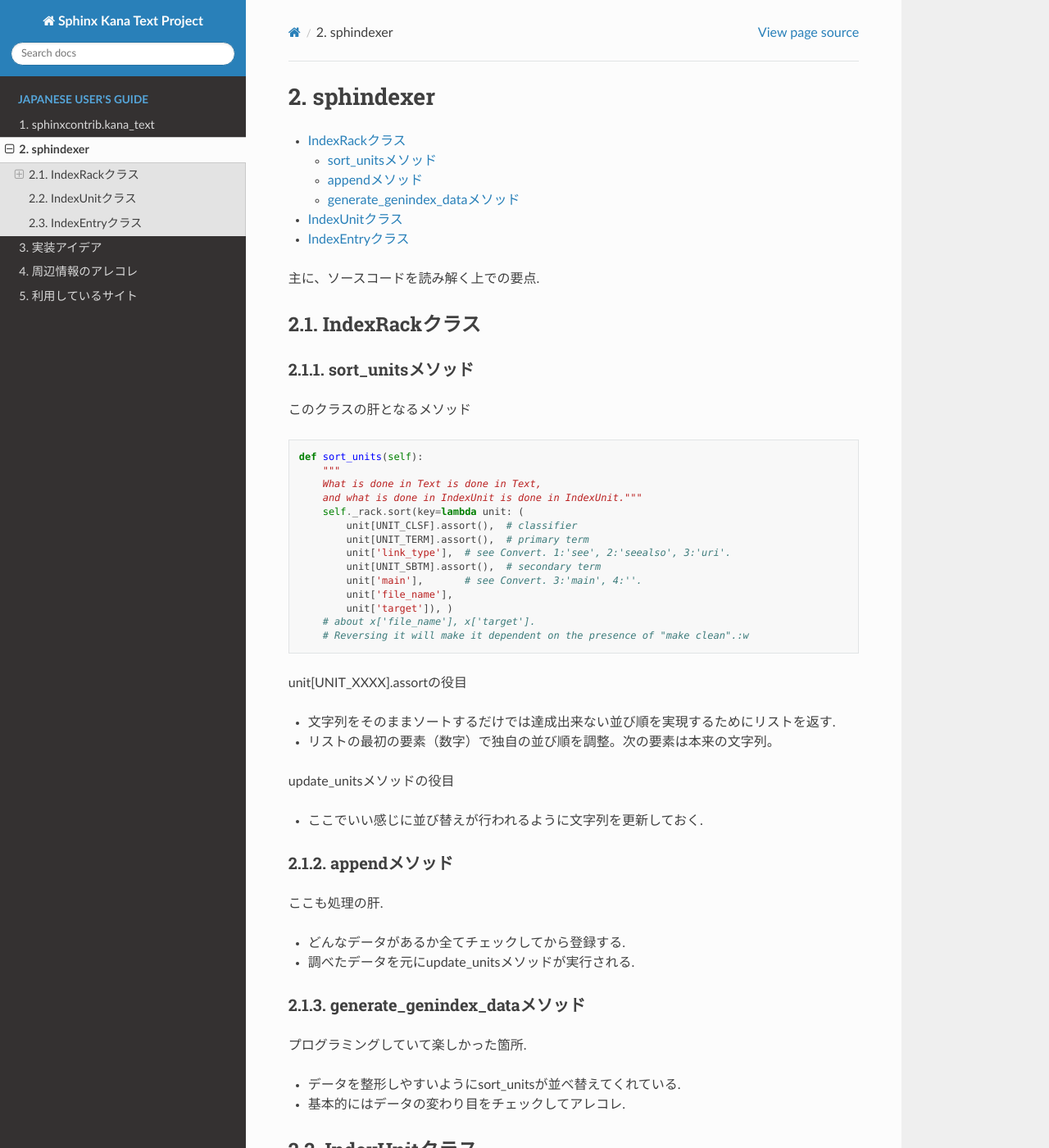
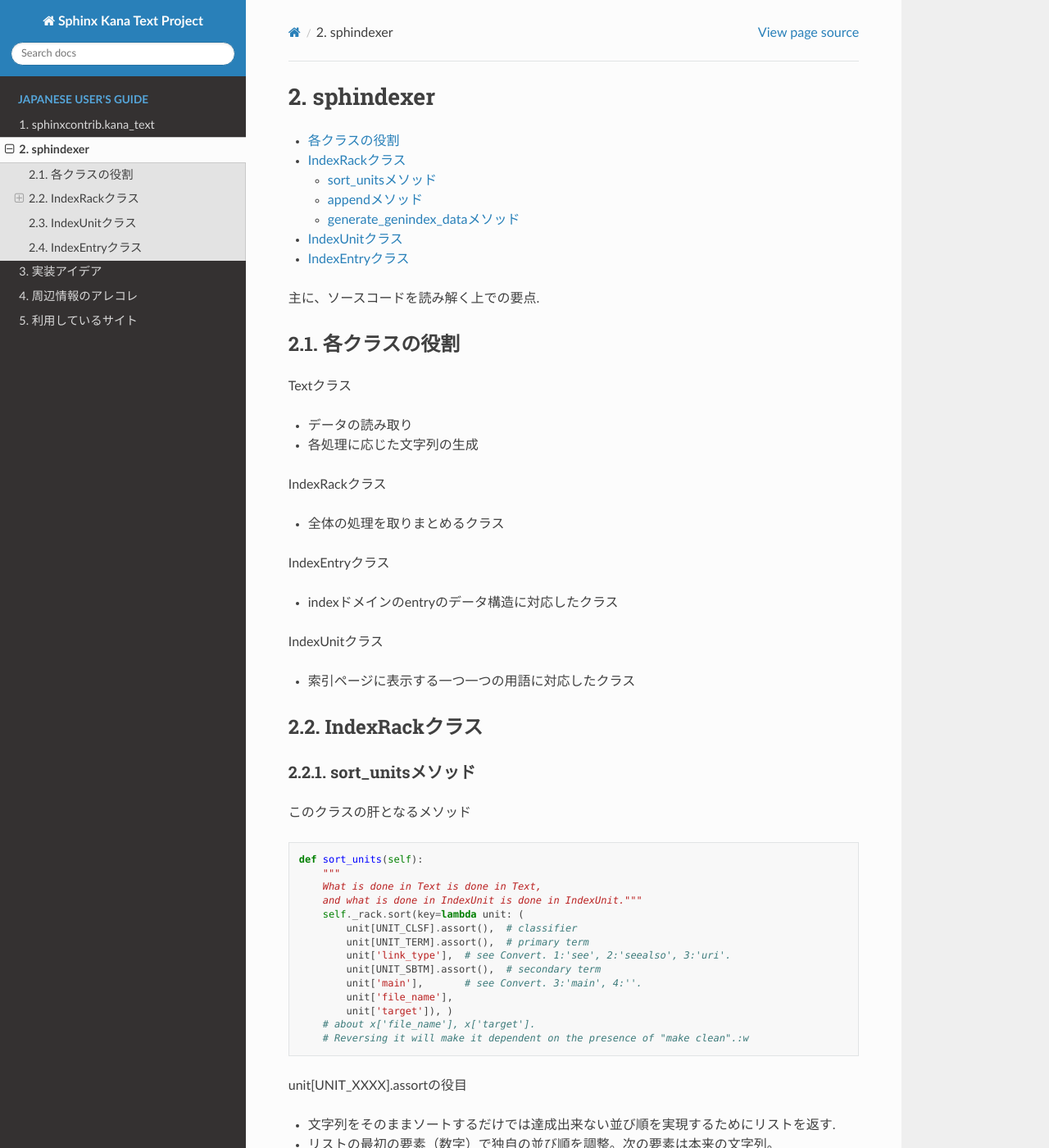
Before and after one commit to KaKkouo/kana_text, a Sphinx documentation site: the page built from docs/sphindexer.rst, in a window 1280 px wide and 1400 px high. Shown: the whole window at 82% size. Built offline with Sphinx 7.4.7 and the Read the Docs theme 2.0.0, drawn with Linux system fonts in a browser that asks for light colours; some of the changed text lies outside the part shown.

Commit message:
description about classes.

```diff
--- a/docs/sphindexer.rst
+++ b/docs/sphindexer.rst
@@ -6,6 +6,25 @@ sphindexer
    :local:
 
 主に、ソースコードを読み解く上での要点.
+
+各クラスの役割
+==============
+Textクラス
+
+- データの読み取り
+- 各処理に応じた文字列の生成
+
+IndexRackクラス
+
+- 全体の処理を取りまとめるクラス
+
+IndexEntryクラス
+
+- indexドメインのentryのデータ構造に対応したクラス
+
+IndexUnitクラス
+
+- 索引ページに表示する一つ一つの用語に対応したクラス
 
 IndexRackクラス
 ===============
```
